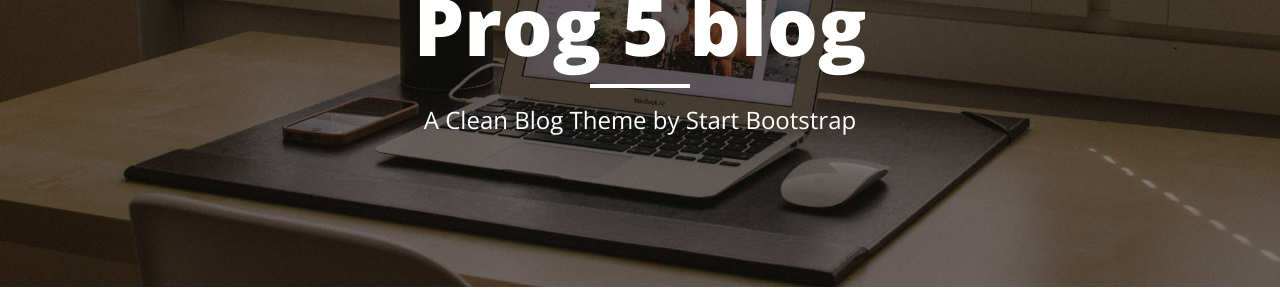
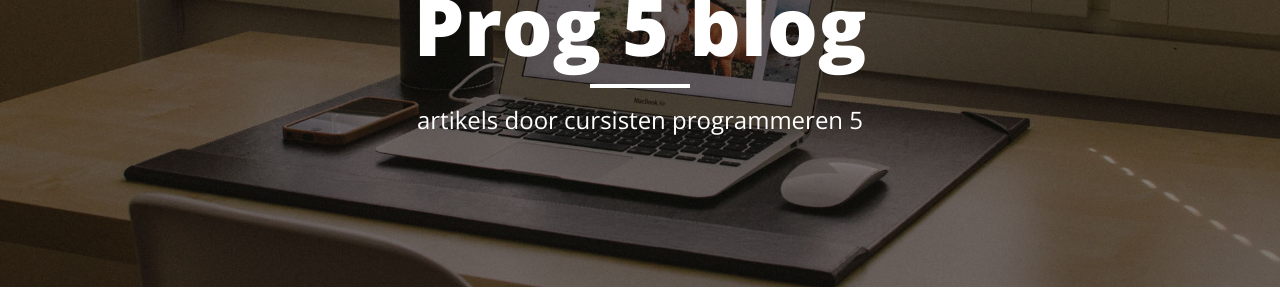
Before and after one commit to tverbesselt/prog5, a Jekyll site: the page built from index.html, in a window 1280 px wide. Shown: the part 169-469 px from the top of the page. Built offline with Jekyll 4.4.1, drawn with Linux system fonts in a browser that asks for light colours; nearby versions of some CDN libraries; the list of posts is cut into pages by our own code.

Commit message:
beschrijving aangepast

```diff
--- a/index.html
+++ b/index.html
@@ -1,6 +1,6 @@
 ---
 layout: page
-description: "A Clean Blog Theme by Start Bootstrap"
+description: "artikels door cursisten programmeren 5"
 header-img: "img/home-bg.jpg"
 ---
 
```
